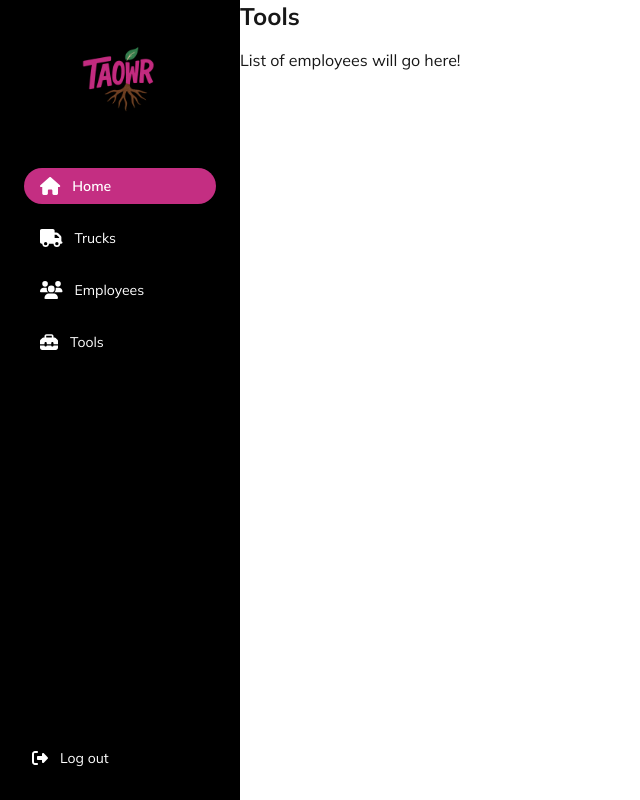
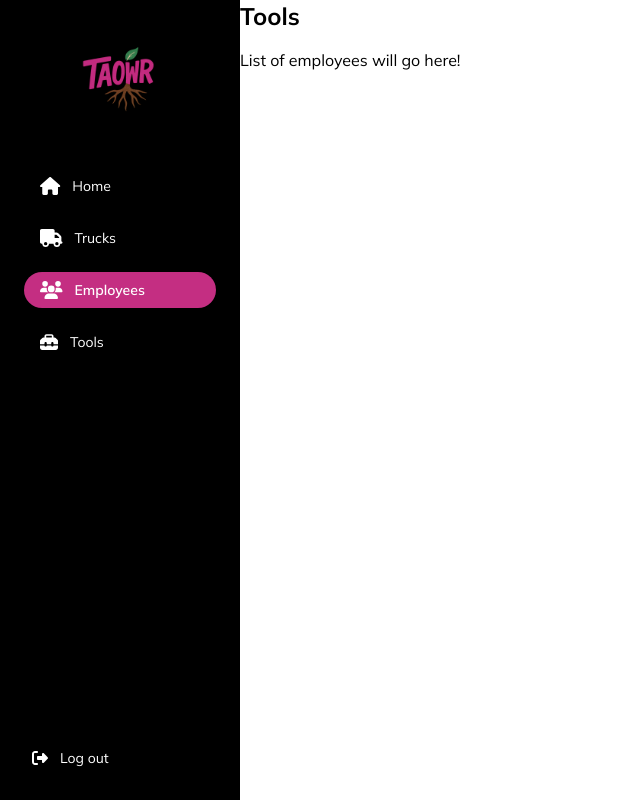
Before and after one commit to wrpachonlop/TAOWR-frontend, a Next.js app: page /employees in a window 1280 px wide. Shown: the whole page, without its empty margins (0-640 px from the left). Built offline with nearby package versions, Linux system fonts and the light colour scheme; a web font is replaced by a local one.

Commit message:
Integration login

```diff
--- a/src/app/api/auth/login.js
+++ /dev/null
@@ -1,19 +0,0 @@
-import NextAuth from "next-auth";
-import GoogleProvider from "next-auth/providers/google";
-
-export default NextAuth({
-  providers: [
-    GoogleProvider({
-      clientId: process.env.GOOGLE_CLIENT_ID,
-      clientSecret: process.env.GOOGLE_CLIENT_SECRET,
-    }),
-  ],
-  callbacks: {
-    async signIn({ user, account, profile }) {
-      if (user.email.endsWith("@wildroots.com")) {
-        return true;
-      }
-      return false;
-    },
-  },
-});
--- a/src/app/globals.css
+++ b/src/app/globals.css
@@ -21,7 +21,7 @@
 @media (prefers-color-scheme: dark) {
   :root {
     --background: #F5F5F5;
-    --foreground: #ededed;
+    --foreground: #171717;
     --primary: #C42E82;
   }
 }
@@ -32,7 +32,6 @@ body,
 }
 body {
   background: var(--background);
-  color: var(--foreground);
   font-family: 'Mulish', sans-serif;
 }
 .message{
--- a/src/app/login/page.js
+++ b/src/app/login/page.js
@@ -4,20 +4,28 @@ import React from 'react';
 import { FontAwesomeIcon } from '@fortawesome/react-fontawesome';
 import { faGoogle } from '@fortawesome/free-brands-svg-icons';
 import { signIn } from "next-auth/react";
+import { useSession } from "next-auth/react";
+import { useRouter } from "next/navigation";
+import { useEffect } from "react";
 
 
 export default function Login(){
+  const { data: session, status } = useSession();
+  const router = useRouter();
+
+  useEffect(() => {
+    if (status === "authenticated") {
+      router.push("/"); // Redirect to homepage if already logged in
+    }
+  }, [status]);
+
   const handleClick = async () => {
-    console.log("Button clicked chuchi marcela");
+
     await signIn("google");
   };
 
   return (
     <div className="flex h-screen w-full">
-        {/* Left Section: Logo */}
-        {/* <button className="absolute top-4 left-4 text-gray-500 hover:text-gray-700 focus:outline-none" onClick={handleClick}>
-          Carolina aqui estoy
-        </button> */}
         <div
           className="w-1/2 relative flex items-center justify-center bg-cover bg-center background-image"
         >
--- a/src/components/Layout.js
+++ b/src/components/Layout.js
@@ -6,6 +6,9 @@ import {
   faToolbox,
   faRightFromBracket,
 } from '@fortawesome/free-solid-svg-icons';
+import SidebarItem from './SideBarItem';
+import LogoutButton from './LogoutButton';
+
 
 export default function Sidebar() {
   return (
@@ -18,32 +21,13 @@ export default function Sidebar() {
 
         {/* Menu */}
         <nav className="flex flex-col gap-4">
-          <SidebarItem icon={faHouse} label="Home" active/>
-          <SidebarItem icon={faTruck} label="Trucks" />
-          <SidebarItem icon={faUsers} label="Employees" />
-          <SidebarItem icon={faToolbox} label="Tools" />
+          <SidebarItem icon={faHouse} label="Home" path="/"/>
+          <SidebarItem icon={faTruck} label="Trucks" path="/trucks"/>
+          <SidebarItem icon={faUsers} label="Employees" path="/employees"/>
+          <SidebarItem icon={faToolbox} label="Tools" path="/tools"/>
         </nav>
       </div>
-
-      {/* Bottom Section - Logout */}
-      <div className="flex items-center gap-3 cursor-pointer">
-
-        <FontAwesomeIcon icon={faRightFromBracket} className="ml-2" />
-        <span className="text-white text-sm">Log out</span>
-      </div>
+      <LogoutButton />
     </div>
   );
 }
-
-function SidebarItem({ icon, label, active }) {
-  return (
-    <div
-      className={`flex items-center gap-3 px-4 py-2 rounded-full cursor-pointer transition-all duration-200 ${
-        active ? 'bg-[#C42E82] text-white font-semibold' : 'hover:bg-gray-800'
-      }`}
-    >
-      <FontAwesomeIcon icon={icon} className="text-lg" />
-      <span className="text-sm">{label}</span>
-    </div>
-  );
-}
--- /dev/null
+++ b/src/components/LogoutButton.js
@@ -0,0 +1,17 @@
+'use client';
+
+import { signOut } from "next-auth/react";
+import { FontAwesomeIcon } from "@fortawesome/react-fontawesome";
+import { faRightFromBracket } from "@fortawesome/free-solid-svg-icons";
+
+export default function LogoutButton() {
+  return (
+    <div
+      onClick={() => signOut({ callbackUrl: "/login" })}
+      className="flex items-center gap-3 cursor-pointer"
+    >
+      <FontAwesomeIcon icon={faRightFromBracket} className="ml-2" />
+      <span className="text-white text-sm">Log out</span>
+    </div>
+  );
+}
--- /dev/null
+++ b/src/components/SideBarItem.js
@@ -0,0 +1,27 @@
+"use client";
+
+import { usePathname, useRouter } from "next/navigation";
+import { FontAwesomeIcon } from "@fortawesome/react-fontawesome";
+
+export default function SidebarItem({ icon, label, active, path }) {
+  const router = useRouter();
+  const pathname = usePathname();
+
+  const isActive = pathname === path;
+
+  const handleClick = () => {
+    router.push(path);
+  };
+
+  return (
+     <div
+      onClick={handleClick}
+      className={`flex items-center gap-3 px-4 py-2 rounded-full cursor-pointer transition-all duration-200 ${
+        isActive ? "bg-[#C42E82] text-white font-semibold" : "hover:bg-gray-800"
+      }`}
+    >
+      <FontAwesomeIcon icon={icon} className="text-lg" />
+      <span className="text-sm">{label}</span>
+    </div>
+  );
+}
--- a/src/pages/api/auth/[...nextauth].js
+++ b/src/pages/api/auth/[...nextauth].js
@@ -10,7 +10,10 @@ export default NextAuth({
   ],
   callbacks: {
     async signIn({ account, profile }) {
-      return profile?.email?.endsWith("@wildroots.com");
+      return profile?.email?.endsWith("@wildrootscompany.com");
+    },
+    async redirect({ url, baseUrl }) {
+      return baseUrl;
     },
   },
 });
```
